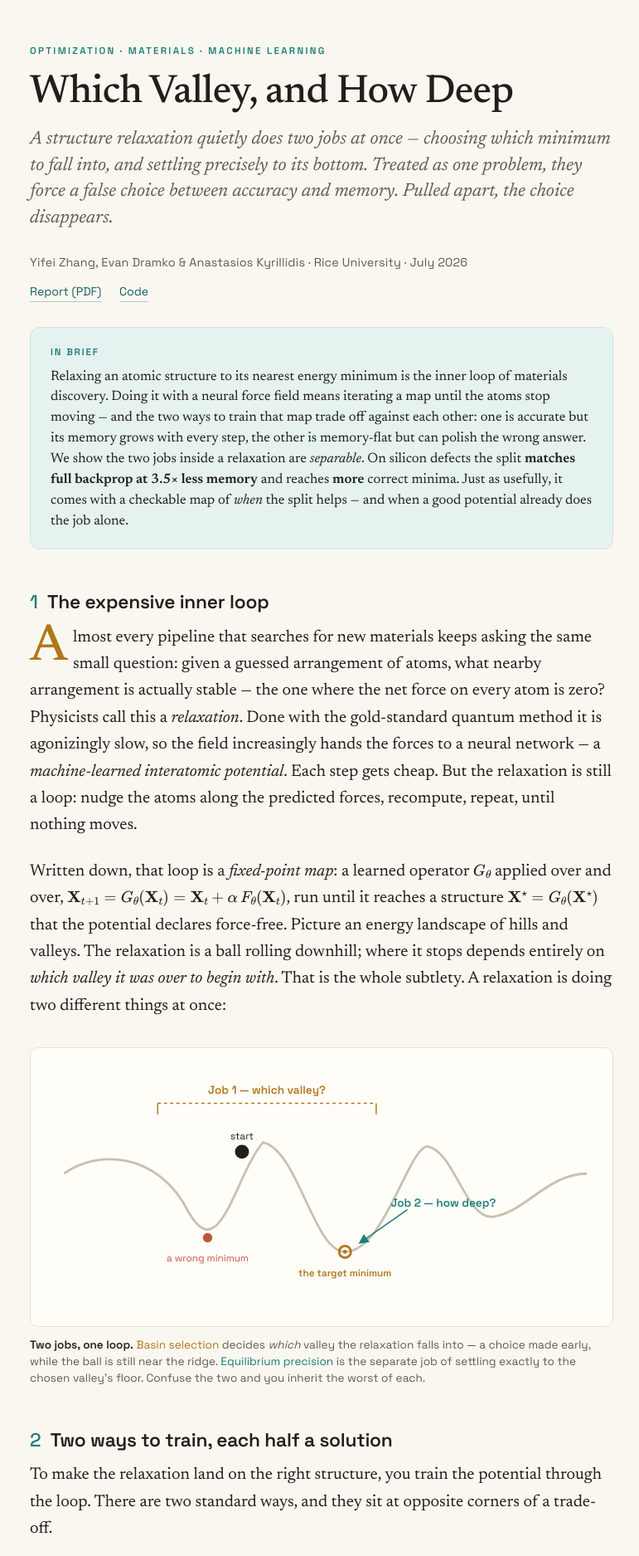
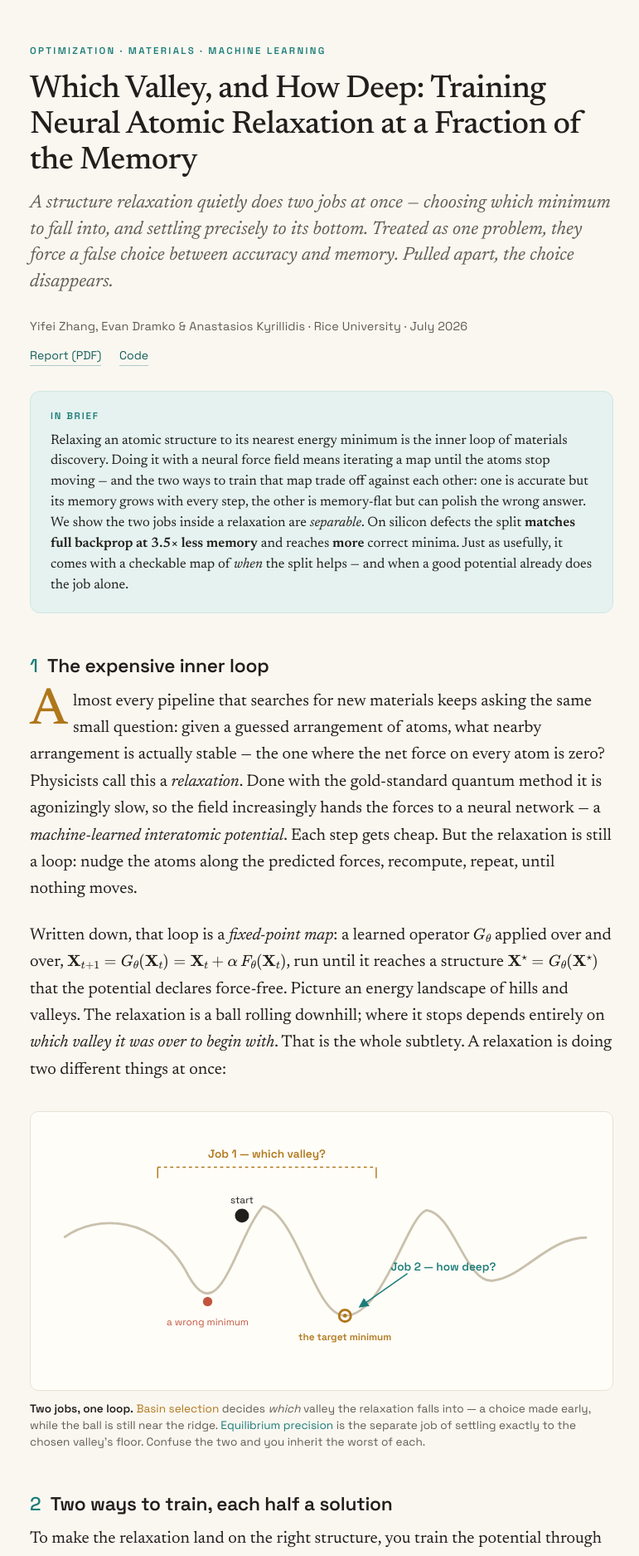
Before and after one commit to akyrillidis/aiowls, a Jekyll site: the page guided_deq.html, which Jekyll copies as it is, in a window 1280 px wide. Shown: the top 1875 px of the page at 83% size, without its empty margins (252-1023 px from the left). Built offline with Jekyll 4.4.1, drawn with Linux system fonts in a browser that asks for light colours.

Commit message:
Blog: more informative title (add subtitle 'Training Neural Atomic Relaxation at a Fraction of the Memory')
Co-Authored-By: Claude Opus 4.8 (1M context) <noreply@anthropic.com>

```diff
--- a/guided_deq.html
+++ b/guided_deq.html
@@ -5,15 +5,15 @@
 <meta name="viewport" content="width=device-width, initial-scale=1.0">
 <meta name="description" content="A structure relaxation quietly does two jobs: choosing which energy minimum to fall into, and settling precisely to its bottom. Training them as one problem forces a false choice between accuracy and memory. Separating them dissolves it — matching full backprop on silicon at 3.5x less memory — and yields a map of exactly when the trick helps.">
 <meta name="keywords" content="machine-learned interatomic potentials, structure relaxation, deep equilibrium models, implicit differentiation, backpropagation through time, basin selection, materials discovery, fixed point, MLIP">
-<meta property="og:title" content="Which Valley, and How Deep" />
+<meta property="og:title" content="Which Valley, and How Deep: Training Neural Atomic Relaxation at a Fraction of the Memory" />
 <meta property="og:description" content="A relaxation does two jobs at once — pick the right minimum, then settle to its bottom. Train them separately and the accuracy-vs-memory dilemma disappears. Plus: a map of when the trick actually helps." />
 <meta property="og:image" content="https://akyrillidis.github.io/aiowls/assets/img/gdeq_og.png" />
 <meta property="og:type" content="article" />
 <meta name="twitter:card" content="summary_large_image">
-<meta name="twitter:title" content="Which Valley, and How Deep">
+<meta name="twitter:title" content="Which Valley, and How Deep: Training Neural Atomic Relaxation at a Fraction of the Memory">
 <meta name="twitter:description" content="A structure relaxation does two separable jobs. Splitting them matches full backprop at 3.5x less memory — and maps exactly when it helps.">
 <meta name="twitter:image" content="https://akyrillidis.github.io/aiowls/assets/img/gdeq_og.png">
-<title>Which Valley, and How Deep &middot; AI-OWLS</title>
+<title>Which Valley, and How Deep: Training Neural Atomic Relaxation at a Fraction of the Memory &middot; AI-OWLS</title>
 
 <link rel="preconnect" href="https://fonts.googleapis.com">
 <link rel="preconnect" href="https://fonts.gstatic.com" crossorigin>
@@ -39,8 +39,8 @@
   .wrap{max-width:748px; margin:0 auto; padding:0 22px 96px;}
   .kick{font-family:"Space Grotesk",sans-serif; font-weight:600; font-size:.72rem;
     letter-spacing:.2em; text-transform:uppercase; color:var(--eq); margin:52px 0 16px;}
-  h1{font-family:"Newsreader",serif; font-weight:500; font-size:3rem; line-height:1.08;
-    letter-spacing:-.015em; margin:0 0 .3em;}
+  h1{font-family:"Newsreader",serif; font-weight:500; font-size:2.4rem; line-height:1.13;
+    letter-spacing:-.015em; margin:0 0 .34em;}
   .dek{font-size:1.4rem; line-height:1.42; color:var(--soft); font-weight:400; font-style:italic; margin:0 0 1.1em;}
   .byline{font-family:"Space Grotesk",sans-serif; font-size:.9rem; color:var(--soft); margin:0 0 4px; letter-spacing:.01em;}
   .links{font-family:"Space Grotesk",sans-serif; font-size:.88rem; margin:12px 0 0;}
@@ -86,14 +86,14 @@
   .foot{font-family:"Space Grotesk",sans-serif; font-size:.84rem; color:var(--soft); margin-top:42px; line-height:1.6;}
   .backlink{font-family:"Space Grotesk",sans-serif; font-size:.9rem; margin:48px 0 0; display:block;}
   .svglbl{font-family:"Space Grotesk",sans-serif;}
-  @media (max-width:560px){ body{font-size:18px;} h1{font-size:2.2rem;} .dek{font-size:1.18rem;} table{font-size:.82rem;} th,td{padding:6px 6px;} }
+  @media (max-width:560px){ body{font-size:18px;} h1{font-size:1.72rem;} .dek{font-size:1.18rem;} table{font-size:.82rem;} th,td{padding:6px 6px;} }
 </style>
 </head>
 <body>
 <div class="wrap">
 
   <div class="kick">Optimization &middot; Materials &middot; Machine Learning</div>
-  <h1>Which Valley, and How Deep</h1>
+  <h1>Which Valley, and How Deep: Training Neural Atomic Relaxation at a Fraction of the Memory</h1>
   <p class="dek">A structure relaxation quietly does two jobs at once &mdash; choosing which minimum to
   fall into, and settling precisely to its bottom. Treated as one problem, they force a false choice between
   accuracy and memory. Pulled apart, the choice disappears.</p>
```
Also changed, not shown: blogs.md (+1 -1 lines).
